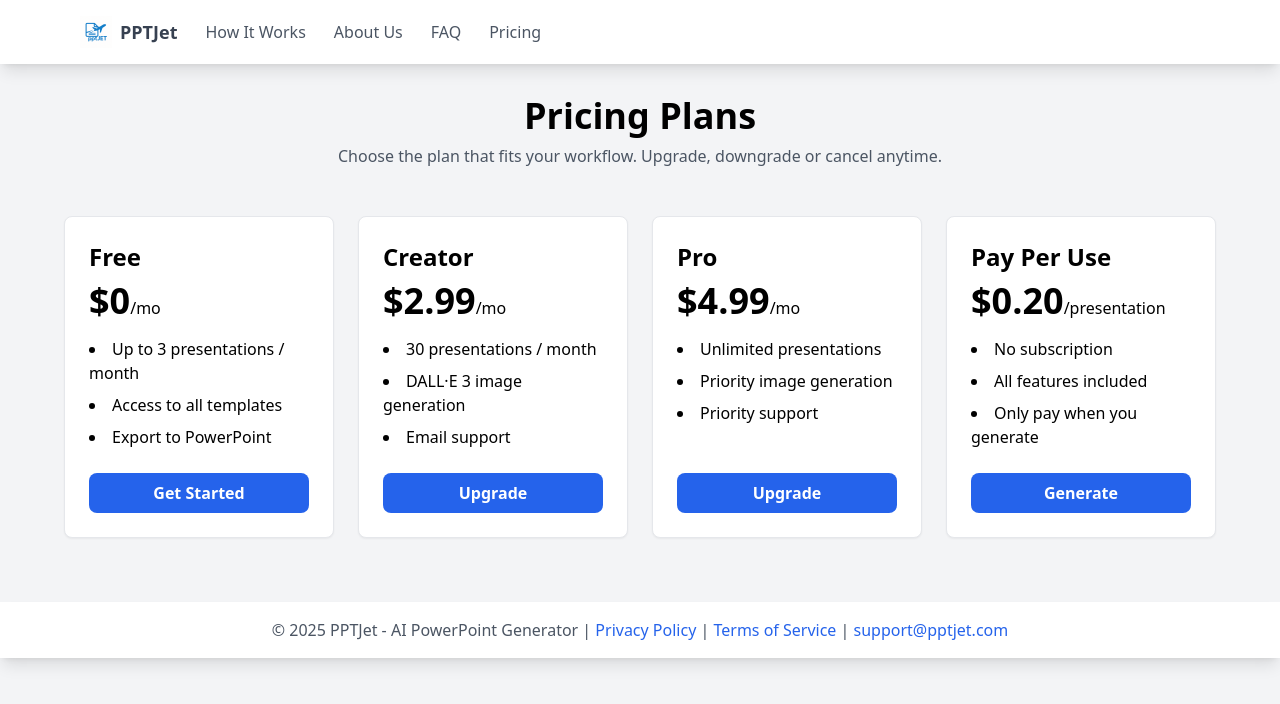
After one commit to techanyday/pptjetz, a Flask app: page /pricing in a window 1280 px wide. The commit adds this page. Shown: the top 704 px of the page. Run offline with Flask 3, Linux system fonts and the light colour scheme; some libraries are stand-ins or nearby versions.

Commit message:
Content: add Pricing page and nav link

```diff
--- a/app/routes.py
+++ b/app/routes.py
@@ -86,6 +86,11 @@ def about():
 def faq():
     """Render the Frequently Asked Questions page."""
     return render_template('faq.html', user=current_user)
+
+@bp.route("/pricing")
+def pricing():
+    """Render the Pricing page with package details."""
+    return render_template('pricing.html', user=current_user)
 
 @bp.route("/login")
 def login():
--- a/app/templates/base.html
+++ b/app/templates/base.html
@@ -41,6 +41,7 @@
                     <a href="{{ url_for('main.how_it_works') }}" class="flex items-center py-4 text-gray-600 hover:text-blue-600">How&nbsp;It&nbsp;Works</a>
                     <a href="{{ url_for('main.about') }}" class="flex items-center py-4 text-gray-600 hover:text-blue-600">About&nbsp;Us</a>
                     <a href="{{ url_for('main.faq') }}" class="flex items-center py-4 text-gray-600 hover:text-blue-600">FAQ</a>
+                    <a href="{{ url_for('main.pricing') }}" class="flex items-center py-4 text-gray-600 hover:text-blue-600">Pricing</a>
                     {% if current_user.is_authenticated %}
                     <a href="{{ url_for('main.dashboard') }}" class="flex items-center py-4 text-gray-600 hover:text-blue-600">Dashboard</a>
                     {% if current_user.is_authenticated and current_user.is_admin %}
--- /dev/null
+++ b/app/templates/pricing.html
@@ -0,0 +1,60 @@
+{% extends "base.html" %}
+
+{% block title %}Pricing | PPTJet{% endblock %}
+
+{% block content %}
+<div class="text-center mb-12">
+    <h1 class="text-4xl font-bold">Pricing Plans</h1>
+    <p class="mt-2 text-gray-600">Choose the plan that fits your workflow. Upgrade, downgrade or cancel anytime.</p>
+</div>
+
+<div class="grid grid-cols-1 md:grid-cols-4 gap-6 max-w-6xl mx-auto">
+    <!-- Free Plan -->
+    <div class="border rounded-lg shadow-sm p-6 bg-white flex flex-col">
+        <h2 class="text-2xl font-semibold mb-2">Free</h2>
+        <p class="text-4xl font-bold mb-4">$0<span class="text-base font-normal">/mo</span></p>
+        <ul class="text-left flex-1 list-disc list-inside space-y-2 mb-6">
+            <li>Up to 3 presentations / month</li>
+            <li>Access to all templates</li>
+            <li>Export to PowerPoint</li>
+        </ul>
+        <a href="{{ url_for('main.generate') }}" class="mt-auto inline-block bg-blue-600 hover:bg-blue-700 text-white font-semibold py-2 px-4 rounded-lg w-full text-center">Get Started</a>
+    </div>
+
+    <!-- Creator Plan -->
+    <div class="border rounded-lg shadow-sm p-6 bg-white flex flex-col">
+        <h2 class="text-2xl font-semibold mb-2">Creator</h2>
+        <p class="text-4xl font-bold mb-4">$2.99<span class="text-base font-normal">/mo</span></p>
+        <ul class="text-left flex-1 list-disc list-inside space-y-2 mb-6">
+            <li>30 presentations / month</li>
+            <li>DALL·E 3 image generation</li>
+            <li>Email support</li>
+        </ul>
+        <a href="{{ url_for('main.generate') }}" class="mt-auto inline-block bg-blue-600 hover:bg-blue-700 text-white font-semibold py-2 px-4 rounded-lg w-full text-center">Upgrade</a>
+    </div>
+
+    <!-- Pro Plan -->
+    <div class="border rounded-lg shadow-sm p-6 bg-white flex flex-col">
+        <h2 class="text-2xl font-semibold mb-2">Pro</h2>
+        <p class="text-4xl font-bold mb-4">$4.99<span class="text-base font-normal">/mo</span></p>
+        <ul class="text-left flex-1 list-disc list-inside space-y-2 mb-6">
+            <li>Unlimited presentations</li>
+            <li>Priority image generation</li>
+            <li>Priority support</li>
+        </ul>
+        <a href="{{ url_for('main.generate') }}" class="mt-auto inline-block bg-blue-600 hover:bg-blue-700 text-white font-semibold py-2 px-4 rounded-lg w-full text-center">Upgrade</a>
+    </div>
+
+    <!-- Pay-Per-Use -->
+    <div class="border rounded-lg shadow-sm p-6 bg-white flex flex-col">
+        <h2 class="text-2xl font-semibold mb-2">Pay Per Use</h2>
+        <p class="text-4xl font-bold mb-4">$0.20<span class="text-base font-normal">/presentation</span></p>
+        <ul class="text-left flex-1 list-disc list-inside space-y-2 mb-6">
+            <li>No subscription</li>
+            <li>All features included</li>
+            <li>Only pay when you generate</li>
+        </ul>
+        <a href="{{ url_for('main.generate') }}" class="mt-auto inline-block bg-blue-600 hover:bg-blue-700 text-white font-semibold py-2 px-4 rounded-lg w-full text-center">Generate</a>
+    </div>
+</div>
+{% endblock %}
```
